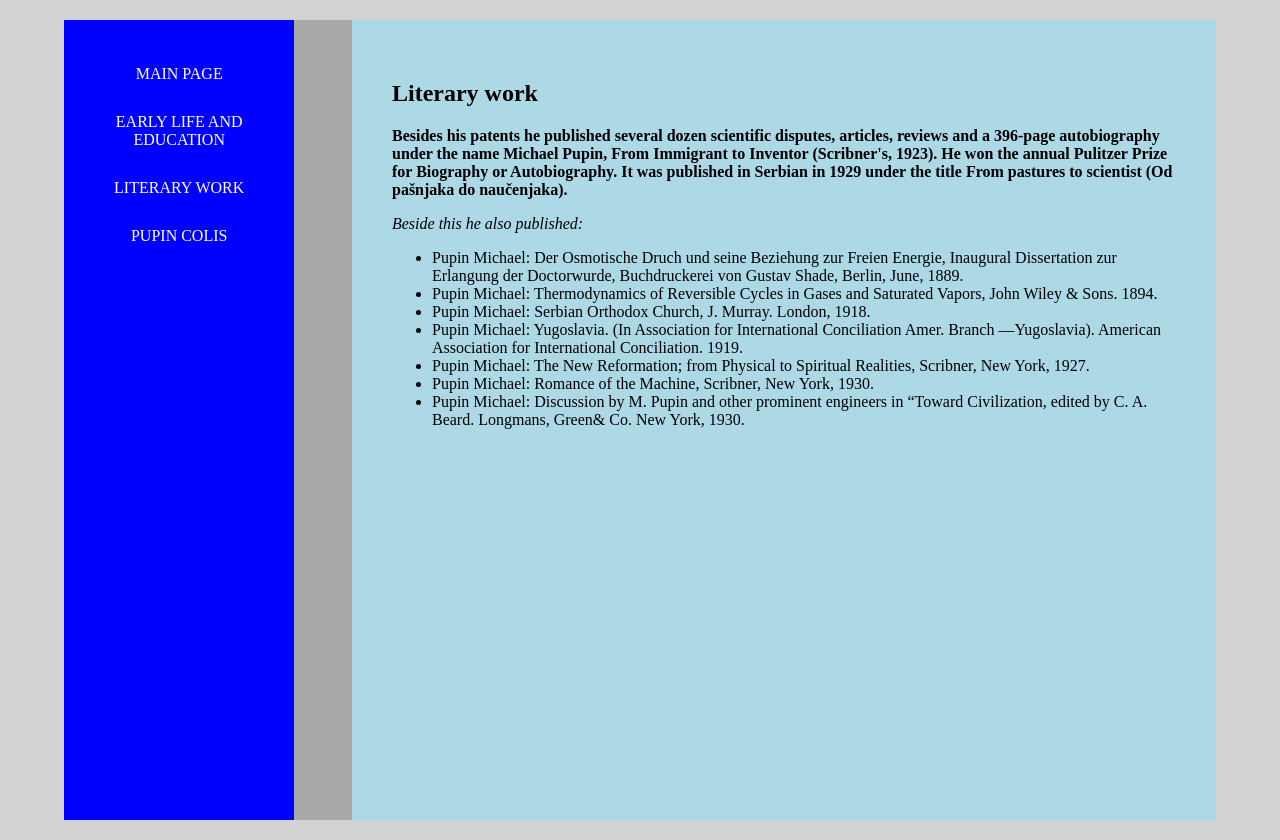
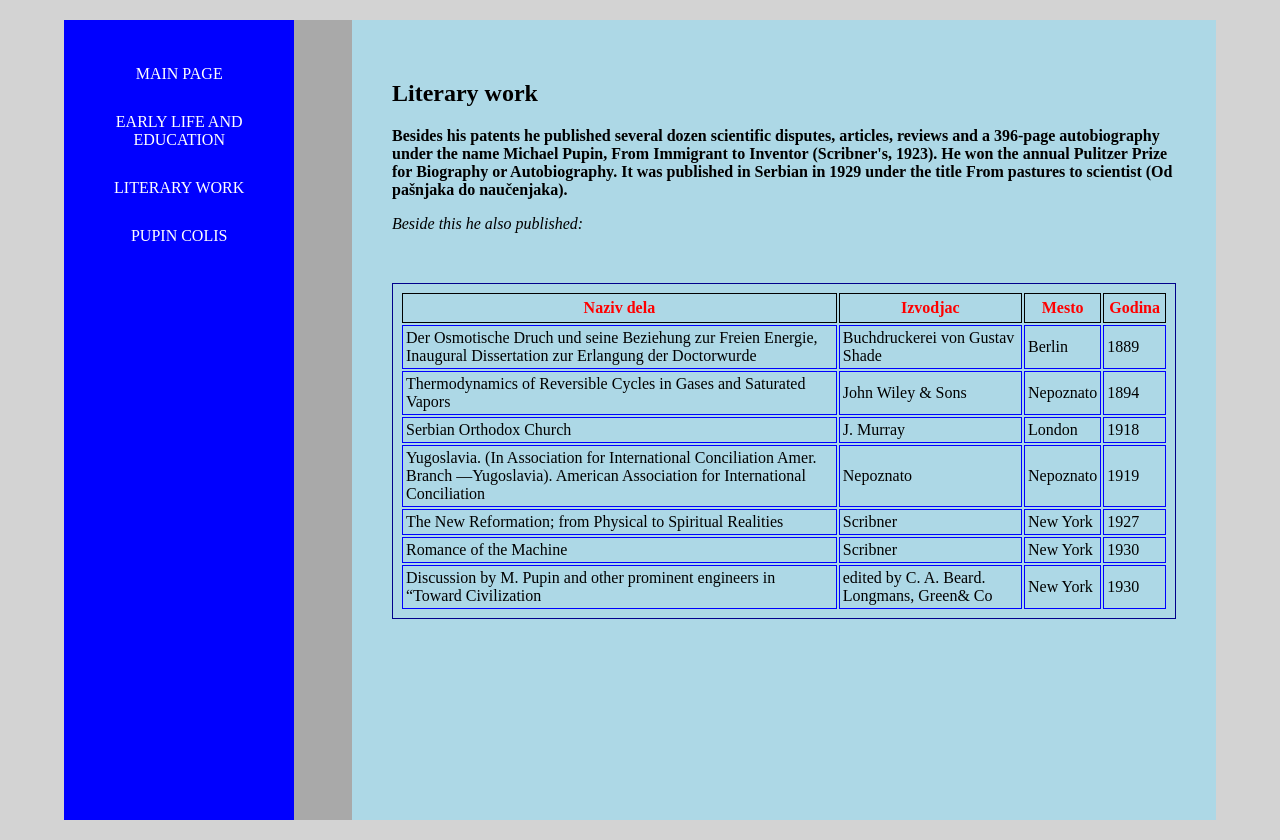
Before and after one commit to pavleth14/unapredjenje-sajta, a plain HTML site: page literary-work.html in a window 1280 px wide. Drawn offline with Linux system fonts and the light colour scheme.

Commit message:
Changes to be committed:

```diff
--- a/literary-work.html
+++ b/literary-work.html
@@ -25,16 +25,56 @@
   <p><strong>Besides his patents he published several dozen scientific disputes, articles, reviews and a 396-page autobiography under the name Michael Pupin, From Immigrant to Inventor (Scribner's, 1923). He won the annual Pulitzer Prize for Biography or Autobiography. It was published in Serbian in 1929 under the title From pastures to scientist (Od pašnjaka do naučenjaka).</strong></p>
 
   <p><em>Beside this he also published:</em></p>
-
-  <ul>
-  <li>Pupin Michael: Der Osmotische Druch und seine Beziehung zur Freien Energie, Inaugural Dissertation zur Erlangung der Doctorwurde, Buchdruckerei von Gustav Shade, Berlin, June, 1889.</li>
-  <li>Pupin Michael: Thermodynamics of Reversible Cycles in Gases and Saturated Vapors, John Wiley & Sons. 1894.</li>
-  <li>Pupin Michael: Serbian Orthodox Church, J. Murray. London, 1918.</li>
-  <li>Pupin Michael: Yugoslavia. (In Association for International Conciliation Amer. Branch —Yugoslavia). American Association for International Conciliation. 1919.</li>
-  <li>Pupin Michael: The New Reformation; from Physical to Spiritual Realities, Scribner, New York, 1927.</li>
-  <li>Pupin Michael: Romance of the Machine, Scribner, New York, 1930.</li>
-  <li>Pupin Michael: Discussion by M. Pupin and other prominent engineers in “Toward Civilization, edited by C. A. Beard. Longmans, Green& Co. New York, 1930.</li>
-  </ul>
+  <table>
+    <tr>
+      <th>Naziv dela</th>
+      <th>Izvodjac</th>
+      <th>Mesto</th>
+      <th>Godina</th>
+    </tr>
+    <tr>
+    <td>Der Osmotische Druch und seine Beziehung zur Freien Energie, Inaugural Dissertation zur Erlangung der Doctorwurde</td>
+    <td>Buchdruckerei von Gustav Shade</td>
+    <td>Berlin</td>
+    <td>1889</td>
+    </tr>
+    <tr>
+    <td>Thermodynamics of Reversible Cycles in Gases and Saturated Vapors</td>
+    <td>John Wiley & Sons</td>
+    <td>Nepoznato</td>
+    <td>1894</td>
+    </tr>
+    <tr>
+    <td> Serbian Orthodox Church</td>
+    <td>J. Murray</td>
+    <td>London</td>
+    <td>1918</td>
+    </tr>
+    <tr>
+    <td> Yugoslavia. (In Association for International Conciliation Amer. Branch —Yugoslavia). American Association for International Conciliation</td>
+    <td>Nepoznato</td>
+    <td>Nepoznato</td>
+    <td>1919</td>
+    </tr>
+    <tr>
+    <td>The New Reformation; from Physical to Spiritual Realities</td>
+    <td>Scribner</td>
+    <td>New York</td>
+    <td>1927</td>
+    </tr>
+    <tr>
+    <td>Romance of the Machine</td>
+    <td>Scribner</td>
+    <td>New York</td>
+    <td>1930</td>
+    </tr>
+    <tr>
+    <td>Discussion by M. Pupin and other prominent engineers in “Toward Civilization</td>
+    <td>edited by C. A. Beard. Longmans, Green& Co</td>
+    <td>New York</td>
+    <td>1930</td>
+    </tr>
+  </table>
   </section>
 </body>
 </html>
--- a/style.css
+++ b/style.css
@@ -45,3 +45,18 @@ section{
   background-color: darkgray;
   height: 100vh;
 }
+
+table {
+  border: 1px solid darkblue;
+  margin: 50px 0;
+  padding: 7px;
+}
+table th{
+  border: 1px solid black;
+  color: red;
+  padding: 5px;
+}
+table td{
+  border: 1px solid blue;
+  padding: 3px;
+}
```
Also changed, not shown: index.html (+1 -1 lines).
